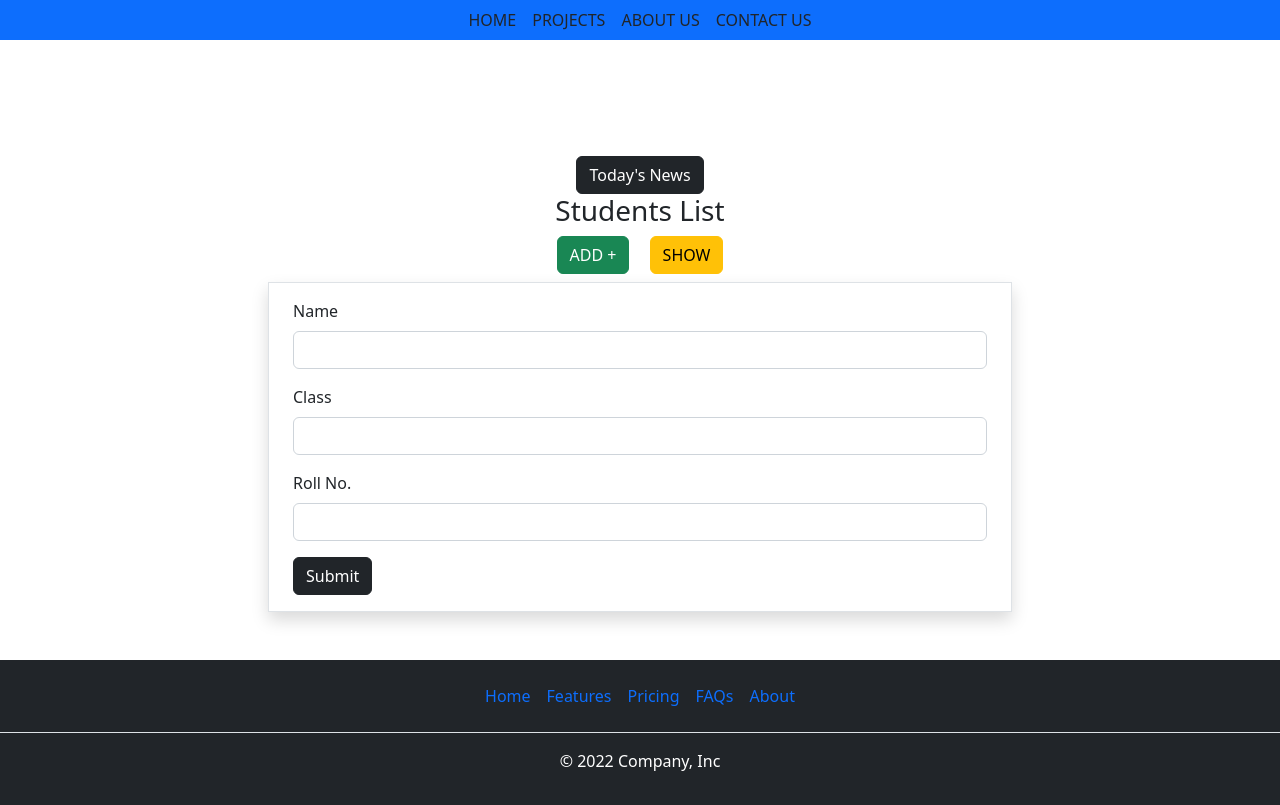
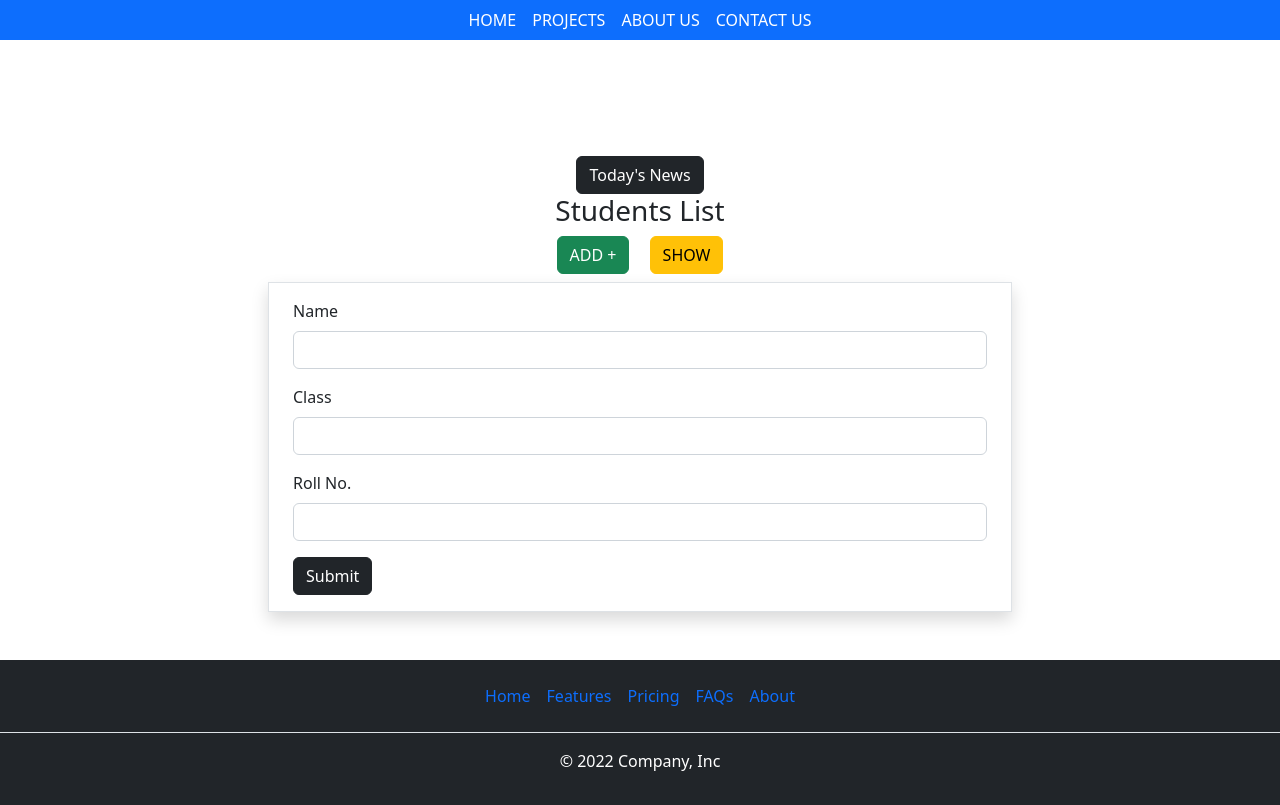
Before and after one commit to imjatinx/Student-Record, a plain HTML site: page index.html in a window 1280 px wide. Drawn offline with nearby package versions, Linux system fonts and the light colour scheme.

Commit message:
added link color to white

```diff
--- a/index.html
+++ b/index.html
@@ -41,7 +41,7 @@
 
         <!-- <h3 style="background-color: grey;">Current time is: <span id="time"></span></h3> -->
         <div data-aos="fade-down">
-            <ul class="bg-primary p-2" style="display:flex; justify-content: center; list-style: none;">
+            <ul class="bg-primary p-2" style="display:flex; justify-content: center; list-style: none; color: white;">
                 <li class="mx-2" style="font-weight: 500;">HOME</li>
                 <li class="mx-2">PROJECTS</li>
                 <li class="mx-2">ABOUT US</li>
```
